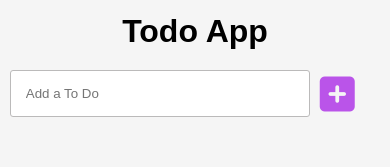
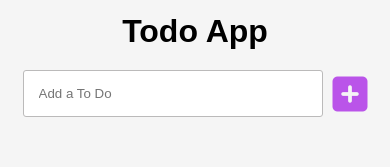
Before and after one commit to mchedlo14/TodoAppReact, a React (Create React App) app: page / in a window 390 px wide. Shown: the part 164-331 px from the top of the page. Built offline with nearby package versions, Linux system fonts and the light colour scheme; a web font is replaced by a local one.

Commit message:
responsive

```diff
--- a/src/components/Todo.css
+++ b/src/components/Todo.css
@@ -57,5 +57,7 @@
 @media(max-width:480px){
     .input-box{
         width: 95%;
+        display: flex;
+        justify-content: center;
     }
   }
--- a/src/components/Todo.js
+++ b/src/components/Todo.js
@@ -13,6 +13,7 @@ const Todo = () => {
         idGenerator()
         if(input.length > 0){
             setArr([...arr,{ id : rId, value : input}]);
+            console.log(arr)
         }
     }
 
@@ -31,16 +32,15 @@ const Todo = () => {
             className="input"
             placeholder="Add a To Do"
             onChange={(e) => setInput(e.target.value)}
-            value={input}
           />
           <i className="fas fa-plus-square" onClick={handleClick}></i>
         </div>
       </div>
 
-      {input.length > 0 ? (
+      {arr.length > 0 ? (
         <>
           <div>
-            <TodoList data={arr} newTodo={setArr} />
+            <TodoList data={arr} newTodo={setArr}/>
           </div>
         </>
       ) : (
@@ -48,7 +48,7 @@ const Todo = () => {
       )}
 
       {arr.length > 0 ? (
-        <div>
+        <div className='button-container'>
           <button className="clearbtn" onClick={() => setArr([])}>
             Clear All
           </button>
--- a/src/components/TodoList.js
+++ b/src/components/TodoList.js
@@ -11,11 +11,10 @@ const TodoList = ({data,newTodo}) => {
         newTodo(newtodo)
     }
 
-
   return (
     <div className='todolist'>
         {data.map((item,index)=> {
-            return <div className='todo-row' key={index}> {item.value} <i className="fas fa-trash" onClick={() => handleDelete(item.id)}></i></div>
+            return <div className='todo-row' key={index}> {item.value}<i className="fas fa-trash" onClick={() => handleDelete(item.id)}></i></div>
         })}
     </div>
   )
```
